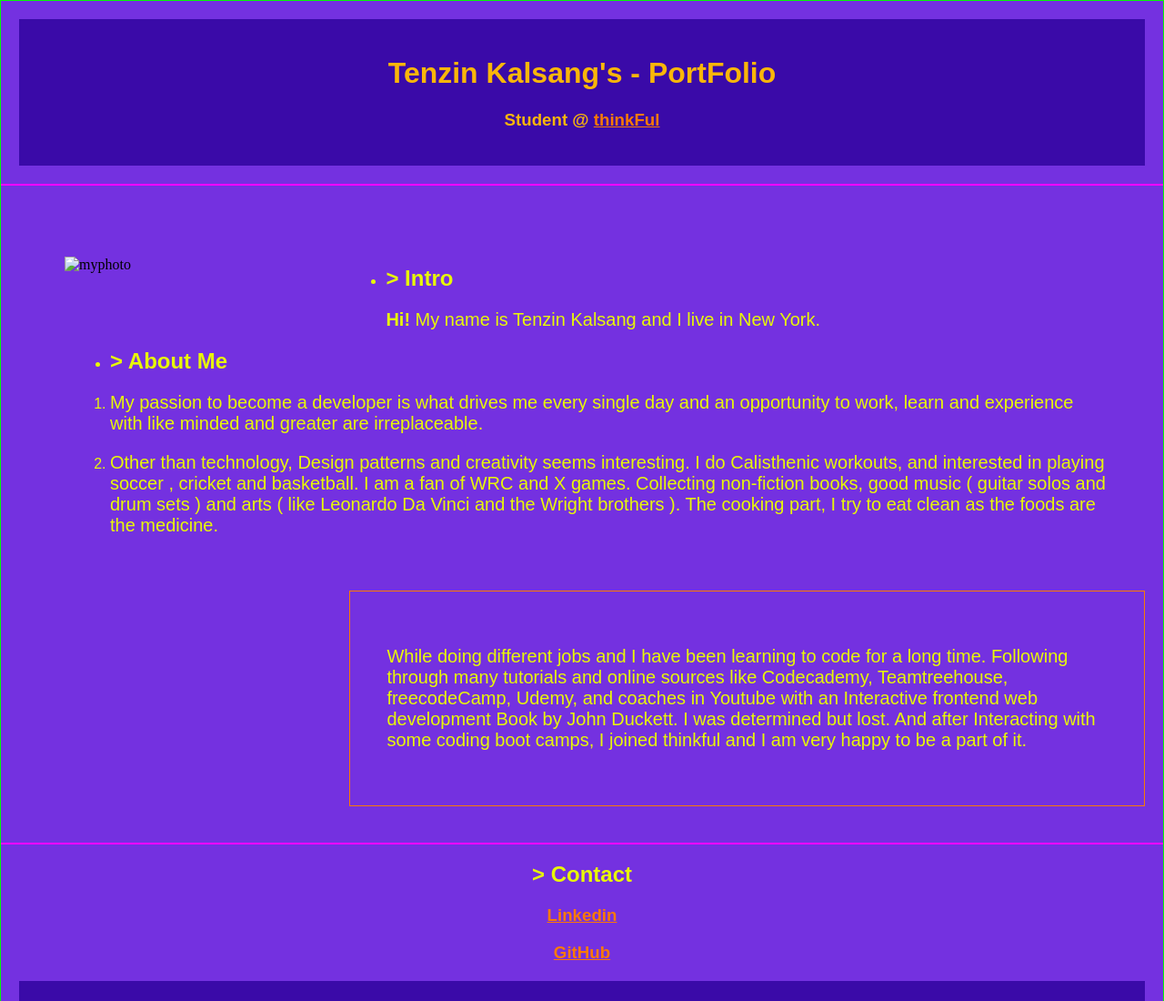
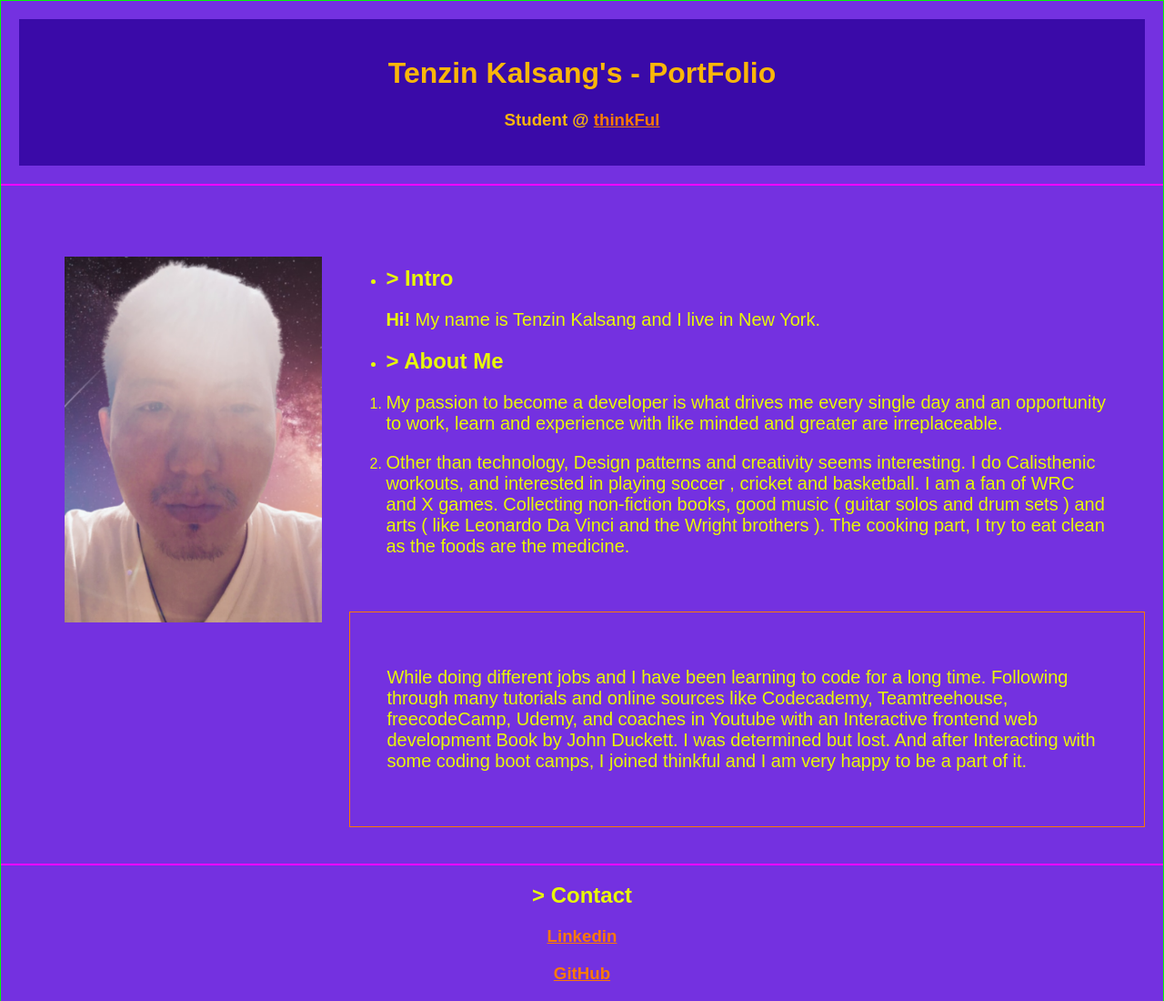
Before and after one commit to Tenzin-Kalsang/Gobi, a plain HTML site: page index.html in a window 1280 px wide. Shown: the top 1100 px of the page at 91% size. Drawn offline with Linux system fonts and the light colour scheme; a script that the page names is missing.

Commit message:
Update index.html

```diff
--- a/index.html
+++ b/index.html
@@ -18,7 +18,7 @@
 <hr>
                       <!-- image is excluded from the <main> as it was colliding with <section> for margin and padding-->
 
-    <img src="./imagex/img.jpg" alt="myphoto" target="_blank" >
+    <img src="https://raw.githubusercontent.com/Tenzin-Kalsang/Gobi/main/img.jpg" alt="myphoto" target="_blank" >
 
 
 <main class="main">
```
